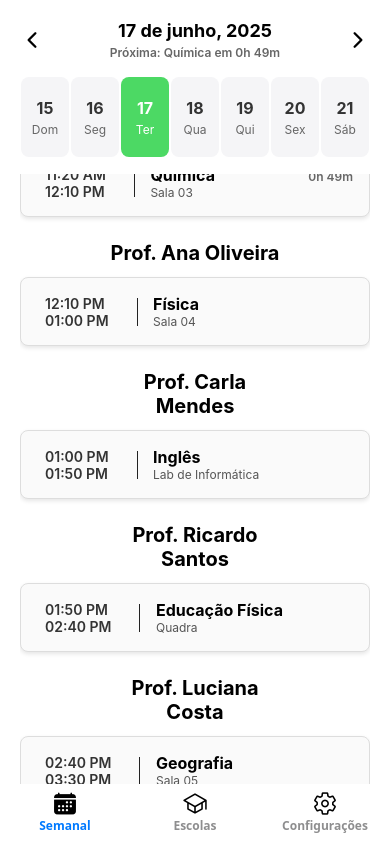
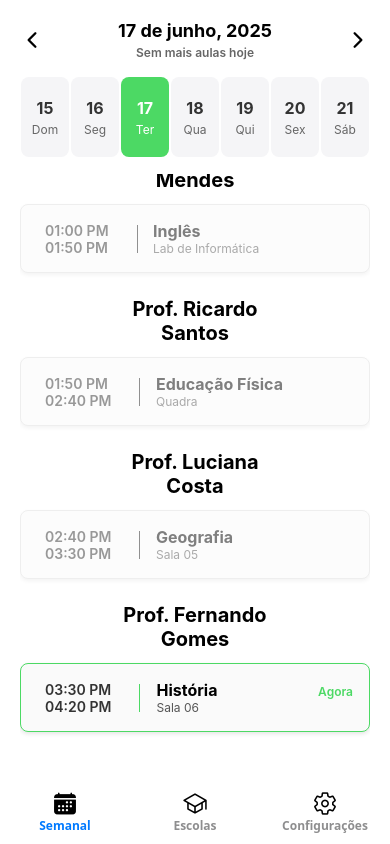
Before and after one commit to caua-carvalho/etec-flow-front, a React Native app: screen /Semanal in a window 390 px wide. Built offline with nearby package versions, Linux system fonts and the light colour scheme.

Commit message:
funcao hojeSectionData verifica index do dia da semana

```diff
--- a/mainTabs.js
+++ b/mainTabs.js
@@ -65,7 +65,7 @@ export default function MainTabs() {
           <SemanalScreen
             {...props}
             // Aqui você força a data para testes:
-            testDate={new Date('2025-06-17T10:31:00')}
+            testDate={new Date('2025-06-17T16:00:00')}
           />
         )}
       </Tab.Screen>
--- a/screens/semanal.js
+++ b/screens/semanal.js
@@ -101,24 +101,23 @@ export default function SemanalScreen({ testDate = null }) {
     [agendaMock, selectedIndex, currentDate]
   );
 
-  // Calcula se cada aula está ativa, passada ou futura e minutesUntil
+  // Calcula status e minutesUntil
   const hojeSectionData = useMemo(() => {
     const now = currentDate;
+    const todayIndex = now.getDay();
     const hojeItems = agendaMock
       .filter(item => item.dayIndex === selectedIndex)
       .map(item => {
         const start = parse(item.start, 'hh:mm a', now);
         const end   = parse(item.end,   'hh:mm a', now);
-        const duration = `${differenceInMinutes(end, start)} min`;
         const minutesUntil = start > now
           ? differenceInMinutes(start, now)
           : null;
 
         return {
           ...item,
-          isNow: now >= start && now <= end,
+          isNow: selectedIndex === todayIndex && now >= start && now <= end,
           isPast: now > end,
-          duration,
           minutesUntil,
           startDate: start,
         };
@@ -185,7 +184,7 @@ export default function SemanalScreen({ testDate = null }) {
               {nextLessonInfo.minutesUntil % 60}m
             </Text>
           ) : (
-          <Text style={styles.upcomingBadge}>Sem mais aulas hoje</Text>
+            <Text style={styles.upcomingBadge}>Sem mais aulas hoje</Text>
           )}
         </View>
         <TouchableOpacity onPress={nextWeek}>
@@ -269,9 +268,7 @@ export default function SemanalScreen({ testDate = null }) {
                   <Text style={styles.badgeLater}>
                     {Math.floor(item.minutesUntil / 60)}h {item.minutesUntil % 60}m
                   </Text>
-                ) : (
-                  <Text style={styles.badgeLater}></Text>
-                )}
+                ) : null}
               </View>
             </View>
           );
```
